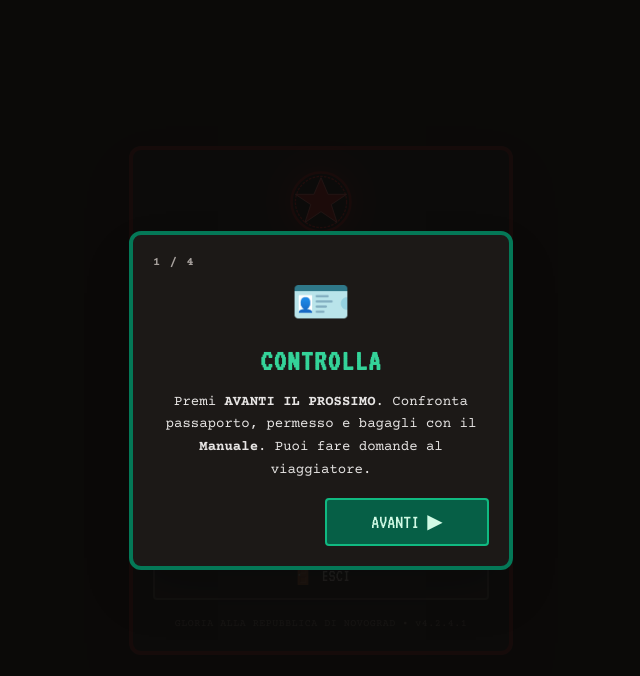
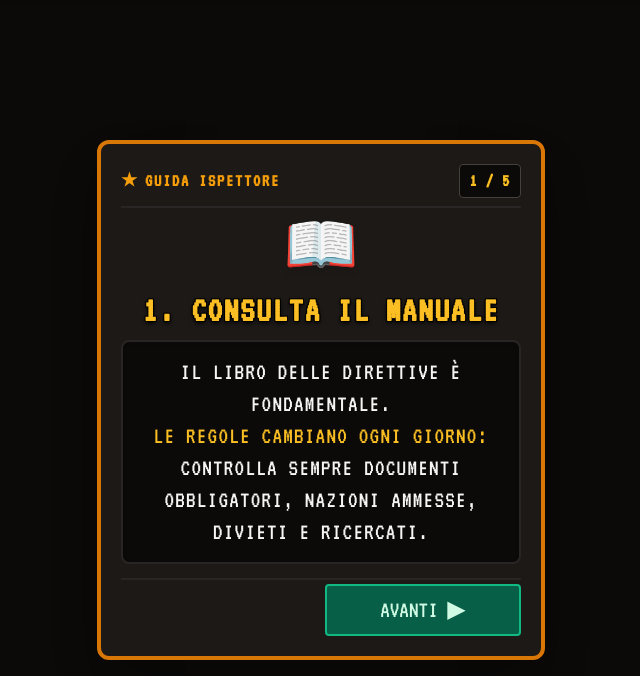
Before and after one commit to sasialfieri1-wq/krasna-pass, a plain HTML site: page index.html in a window 1280 px wide. Both pictures are taken after a click on the button "★ INIZIA NUOVA CAMPAGNA (20 GIORNI)". Shown: the whole page, without its empty margins (319-959 px from the left). Drawn offline with nearby package versions, Linux system fonts and the light colour scheme.

Commit message:
tutorial visual update

```diff
--- a/index.html
+++ b/index.html
@@ -6,7 +6,7 @@
     <meta http-equiv="Pragma" content="no-cache">
     <meta http-equiv="Expires" content="0">
     <meta name="viewport" content="width=device-width, initial-scale=1.0, maximum-scale=1.0, user-scalable=no">
-    <meta name="game-version" content="4.2.4.1">
+    <meta name="game-version" content="4.4">
     <script>
     // Bootstrap aggiornamenti (solo app desktop NW.js): se esiste una versione piu' recente scaricata, la usa al posto di questa.
     (function () {
@@ -274,18 +274,25 @@
     </div>
 
     <!-- TUTORIAL -->
-    <div id="tutorialModal" class="fixed inset-0 z-[100000005] bg-stone-950/90 flex items-center justify-center p-4 hidden">
-        <div class="w-full max-w-sm bg-stone-900 border-4 border-emerald-700 rounded-xl shadow-2xl p-5 text-center space-y-3">
-            <div class="flex items-center justify-between">
-                <span id="tutorialStep" class="text-xs font-bold text-stone-400 font-typewriter tracking-widest">1 / 4</span>
-                <button id="tutorialCloseBtn" type="button" class="hidden text-stone-200 bg-red-800 hover:bg-red-700 border border-red-400 font-bold text-sm px-3 py-1 rounded cursor-pointer transition">✕</button>
+    <div id="tutorialModal" class="fixed inset-0 z-[100000005] bg-stone-950/90 backdrop-blur-sm flex items-center justify-center p-4 hidden">
+        <div class="w-full max-w-md bg-stone-900 border-4 border-amber-600 rounded-xl shadow-2xl p-5 text-center space-y-3.5">
+            <div class="flex items-center justify-between border-b-2 border-stone-800 pb-2">
+                <span class="font-pixel text-amber-500 text-lg font-bold uppercase tracking-widest flex items-center gap-1.5">
+                    <span>★</span> GUIDA ISPETTORE
+                </span>
+                <span id="tutorialStep" class="font-pixel text-lg font-bold text-amber-400 bg-stone-950 px-2.5 py-0.5 rounded border border-stone-700 tracking-wider">1 / 5</span>
+                <button id="tutorialCloseBtn" type="button" class="hidden text-stone-300 hover:text-white bg-red-950 hover:bg-red-900 border border-red-700 font-pixel text-base px-2.5 py-0.5 rounded cursor-pointer transition">✕ CHIUDI</button>
             </div>
-            <div id="tutorialIcon" class="text-5xl">🪪</div>
-            <h2 id="tutorialTitle" class="font-pixel text-3xl text-emerald-400 font-bold uppercase tracking-wider">Controlla</h2>
-            <p id="tutorialText" class="text-sm font-typewriter text-stone-200 leading-relaxed min-h-[72px]"></p>
-            <div class="flex gap-2 pt-1">
-                <button id="tutorialPrevBtn" type="button" class="flex-1 bg-stone-800 hover:bg-stone-700 text-stone-300 font-pixel text-xl py-2 rounded border-2 border-stone-600 cursor-pointer transition">◀ INDIETRO</button>
-                <button id="tutorialNextBtn" type="button" class="flex-1 bg-emerald-800 hover:bg-emerald-700 text-emerald-100 font-pixel text-xl py-2 rounded border-2 border-emerald-500 cursor-pointer transition">AVANTI ▶</button>
+            <div>
+                <div id="tutorialIcon" class="text-6xl drop-shadow-md mb-2">📖</div>
+                <h2 id="tutorialTitle" class="font-pixel text-3xl md:text-4xl text-amber-400 font-bold uppercase tracking-wider text-outline-dark mb-2.5">1. CONSULTA IL MANUALE</h2>
+                <div class="bg-stone-950 border-2 border-stone-800 rounded-lg p-3.5 min-h-[115px] flex items-center justify-center shadow-inner">
+                    <p id="tutorialText" class="font-pixel text-xl md:text-2xl text-stone-100 leading-snug tracking-wider uppercase"></p>
+                </div>
+            </div>
+            <div class="flex gap-2 pt-1 border-t-2 border-stone-800">
+                <button id="tutorialPrevBtn" type="button" class="flex-1 bg-stone-800 hover:bg-stone-700 text-stone-300 font-pixel text-2xl py-2 rounded border-2 border-stone-600 cursor-pointer transition">◀ INDIETRO</button>
+                <button id="tutorialNextBtn" type="button" class="flex-1 bg-emerald-800 hover:bg-emerald-700 text-emerald-100 font-pixel text-2xl py-2 rounded border-2 border-emerald-500 cursor-pointer transition">AVANTI ▶</button>
             </div>
         </div>
     </div>
@@ -3206,10 +3213,31 @@
             try { localStorage.setItem(TUTORIAL_KEY, '1'); } catch (e) {}
         }
         const TUTORIAL_STEPS = [
-            { icon: '🪪', title: 'Controlla', text: 'Premi <b>AVANTI IL PROSSIMO</b>. Confronta passaporto, permesso e bagagli con il <b>Manuale</b>. Puoi fare domande al viaggiatore.' },
-            { icon: '🔨', title: 'Decidi', text: 'Metti il timbro <b>APPROVATO</b> o <b>RESPINTO</b> (clicca il timbro o trascinalo sui documenti), poi premi <b>CONSEGNA DOCUMENTI</b>. Contrabbandieri e ricercati: <b>ARRESTA</b>.' },
-            { icon: '💸', title: 'Errori', text: 'Ogni errore è una multa, più cara a ogni multa del giorno. Gli arresti sbagliati costano di più.' },
-            { icon: '🏠', title: 'Famiglia', text: 'A fine giornata, con lo stipendio, paghi affitto, cibo, riscaldamento e le medicine se servono. Se li trascuri, la tua famiglia soffre. Le tue scelte decidono il finale.' }
+            {
+                icon: '📖',
+                title: '1. CONSULTA IL MANUALE',
+                text: 'IL LIBRO DELLE DIRETTIVE È FONDAMENTALE.<br><span class="text-amber-400">LE REGOLE CAMBIANO OGNI GIORNO:</span><br>CONTROLLA SEMPRE DOCUMENTI OBBLIGATORI, NAZIONI AMMESSE, DIVIETI E RICERCATI.'
+            },
+            {
+                icon: '🪪',
+                title: '2. ISPEZIONA I DOCUMENTI',
+                text: 'PREMI <span class="text-emerald-400">"AVANTI IL PROSSIMO"</span> PER FAR ENTRARE IL VIAGGIATORE.<br>CONFRONTA PASSAPORTO, PERMESSI E BAGAGLI CON IL MANUALE.<br>USA L\'INTERFONO PER FARE DOMANDE.'
+            },
+            {
+                icon: '🔨',
+                title: '3. TIMBRA O ARRESTA',
+                text: 'TIMBRA <span class="text-emerald-400">APPROVATO</span> OPPURE <span class="text-red-400">RESPINTO</span> E PREMI CONSEGNA.<br>SE IL VIAGGIATORE È UN CRIMINALE O HA CONTRABBANDO:<br>PREMI IL PULSANTE ROSSO <span class="text-red-400">"ARRESTA"</span>.'
+            },
+            {
+                icon: '💸',
+                title: '4. EVITA LE MULTE',
+                text: 'OGNI ERRORE DI GIUDIZIO COMPORTA UNA <span class="text-red-400">SANZIONE IN DENARO</span>.<br>PIÙ SBAGLI NELLO STESSO GIORNO, PIÙ CARE SARANNO LE MULTE.<br>ANCHE GLI ARRESTI INGIUSTI VENGONO PUNITI.'
+            },
+            {
+                icon: '🏠',
+                title: '5. MANTIENI LA FAMIGLIA',
+                text: 'A FINE TURNO USA LO STIPENDIO PER <span class="text-amber-400">AFFITTO, CIBO, CALORE E MEDICINE</span>.<br>SE TRASCURI I TUOI CARI LA LORO SALUTE CROLLERÀ.<br>LE TUE SCELTE DETERMINANO IL FINALE DELLA STORIA.'
+            }
         ];
 
         function updateMenuButtons() {
--- a/version.json
+++ b/version.json
@@ -1,5 +1,5 @@
 {
-    "version":  "4.2.4.1",
+    "version":  "4.4",
     "url":  "https://sasialfieri1-wq.github.io/krasna-pass/index.html",
-    "notes":  "pause menu"
+    "notes":  "tutorial visual update"
 }
```
